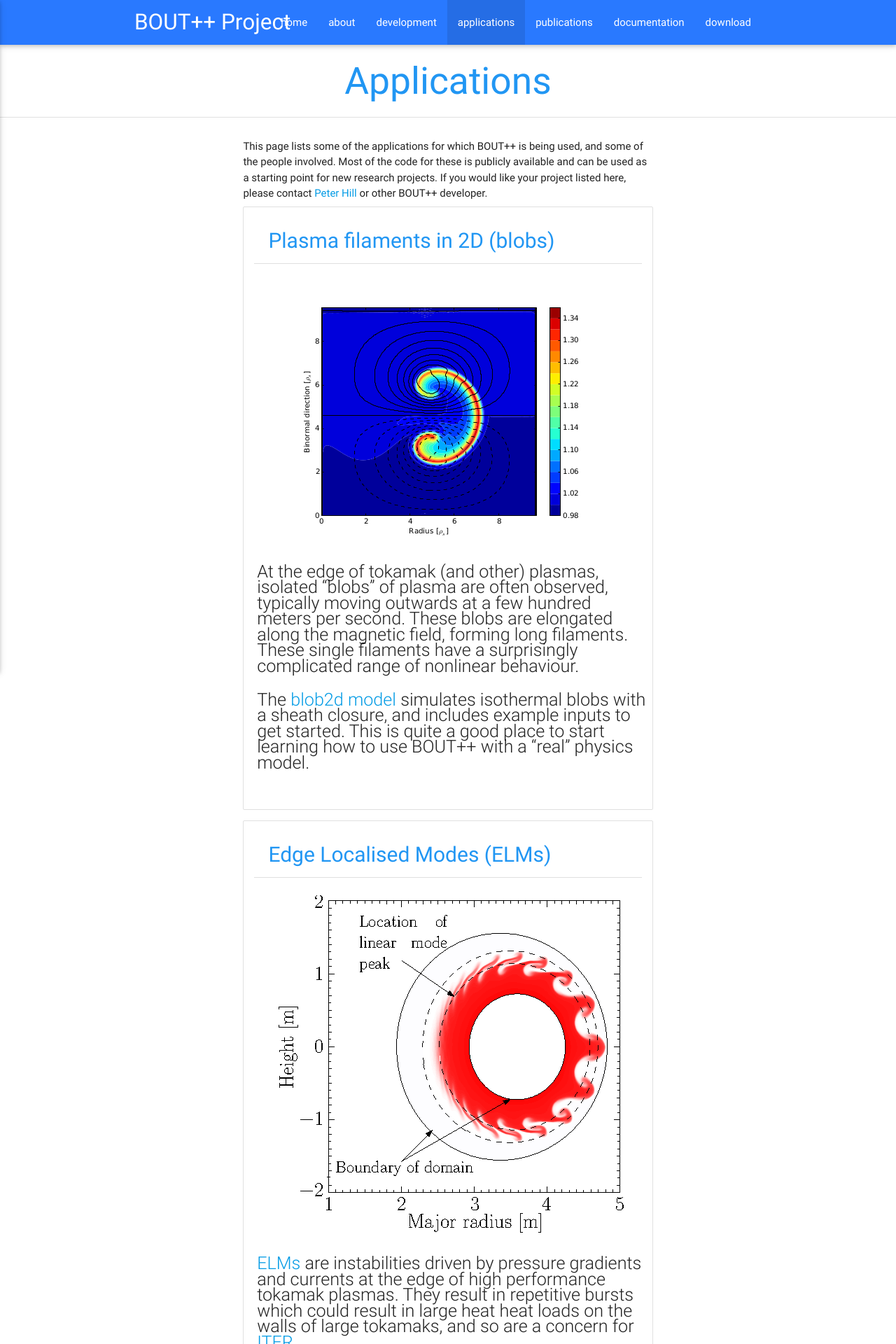
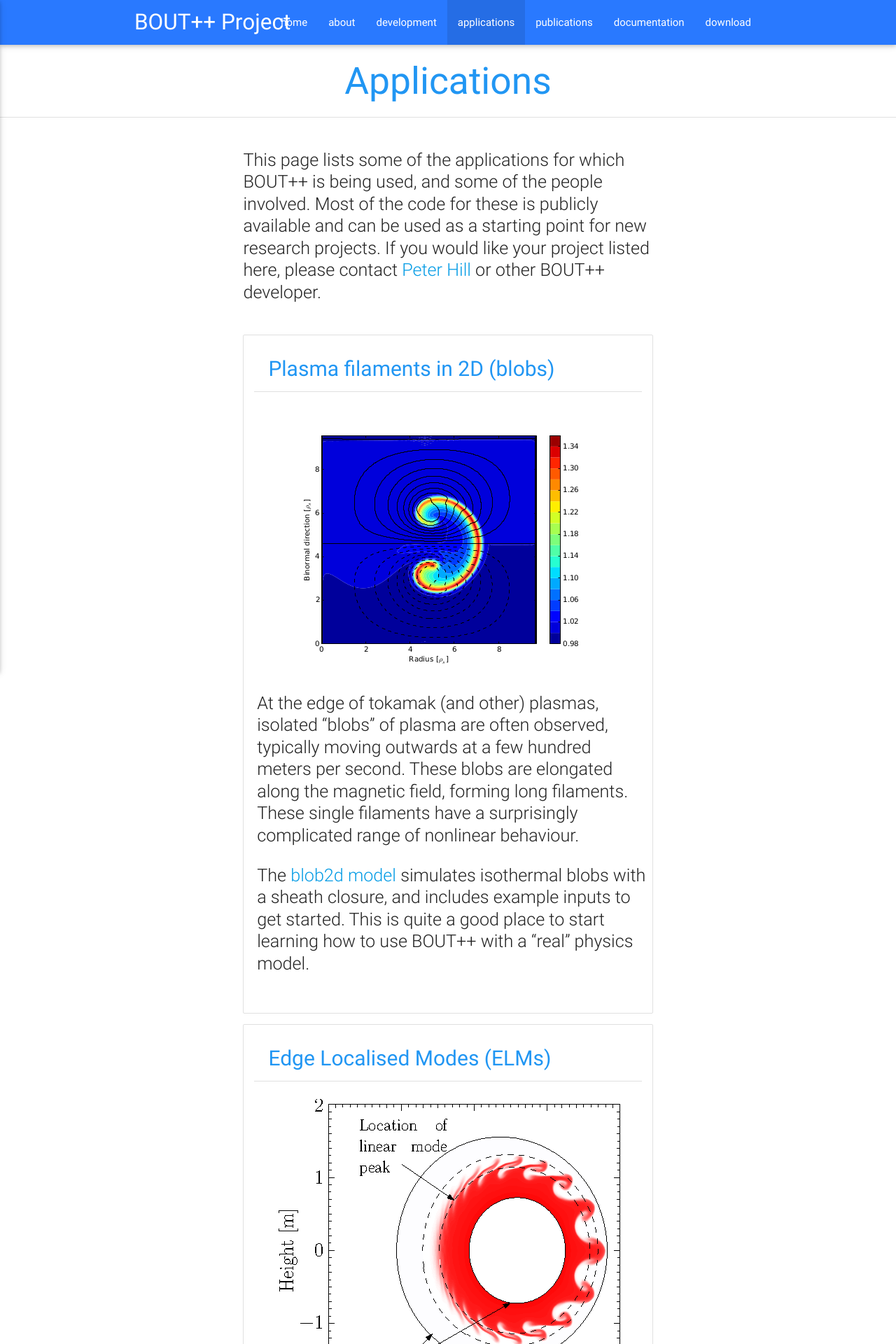
Before and after one commit to boutproject/boutproject.github.io, a Jekyll site: the page built from applications/index.html, in a window 1280 px wide. Shown: the top 1920 px of the page at 70% size. Built offline with Jekyll 4.4.1, drawn with Linux system fonts in a browser that asks for light colours.

Commit message:
Use "post-description flow-text" on application pages
Fixes #23

```diff
--- a/_layouts/applications.html
+++ b/_layouts/applications.html
@@ -18,7 +18,7 @@ layout: default
             <div class="left">
               <img class="responsive-img materialboxed" src="{{ page.image }}" data-caption="{{ page.caption }}">
             </div>
-            <span class="flow-text">{{ page.content }}</span>
+            <span class="post-description flow-text">{{ page.content }}</span>
           </li>
         </div>
       </ul>
--- a/applications/index.html
+++ b/applications/index.html
@@ -5,15 +5,18 @@ description:
   Showcase of the application of BOUT++ to different physics problems
 nav-state: applications
 ---
+<div class="section">
+  <section class="v100">
+    <span class="post-description flow-text">
+      This page lists some of the applications for which BOUT++ is being used,
+      and some of the people involved. Most of the code for these is publicly available
+      and can be used as a starting point for new research projects.
 
-This page lists some of the applications for which BOUT++ is being used,
-and some of the people involved. Most of the code for these is publicly available
-and can be used as a starting point for new research projects.
-
-If you would like your project listed here,
-please contact <a href="mailto:peter.hill@york.ac.uk">Peter Hill</a> or other BOUT++ developer.
-
-
+      If you would like your project listed here,
+      please contact <a href="mailto:peter.hill@york.ac.uk">Peter Hill</a> or other BOUT++ developer.
+  </section>
+</div>
+<br>
       {% for post in site.applications %}
         <ul class="collection with-header">
           <li class="collection-header" style="list-style-type: none;">
@@ -32,7 +35,7 @@ please contact <a href="mailto:peter.hill@york.ac.uk">Peter Hill</a> or other BO
                   <img class="responsive-img materialboxed" src="{{ post.image }}" data-caption="{{ post.caption }}">
                 </div>
               </div>
-              <span class="flow-text">{{ post.excerpt }}</span>
+              <span class="post-description flow-text">{{ post.excerpt }}</span>
             </li>
           </div>
         </ul>
```
